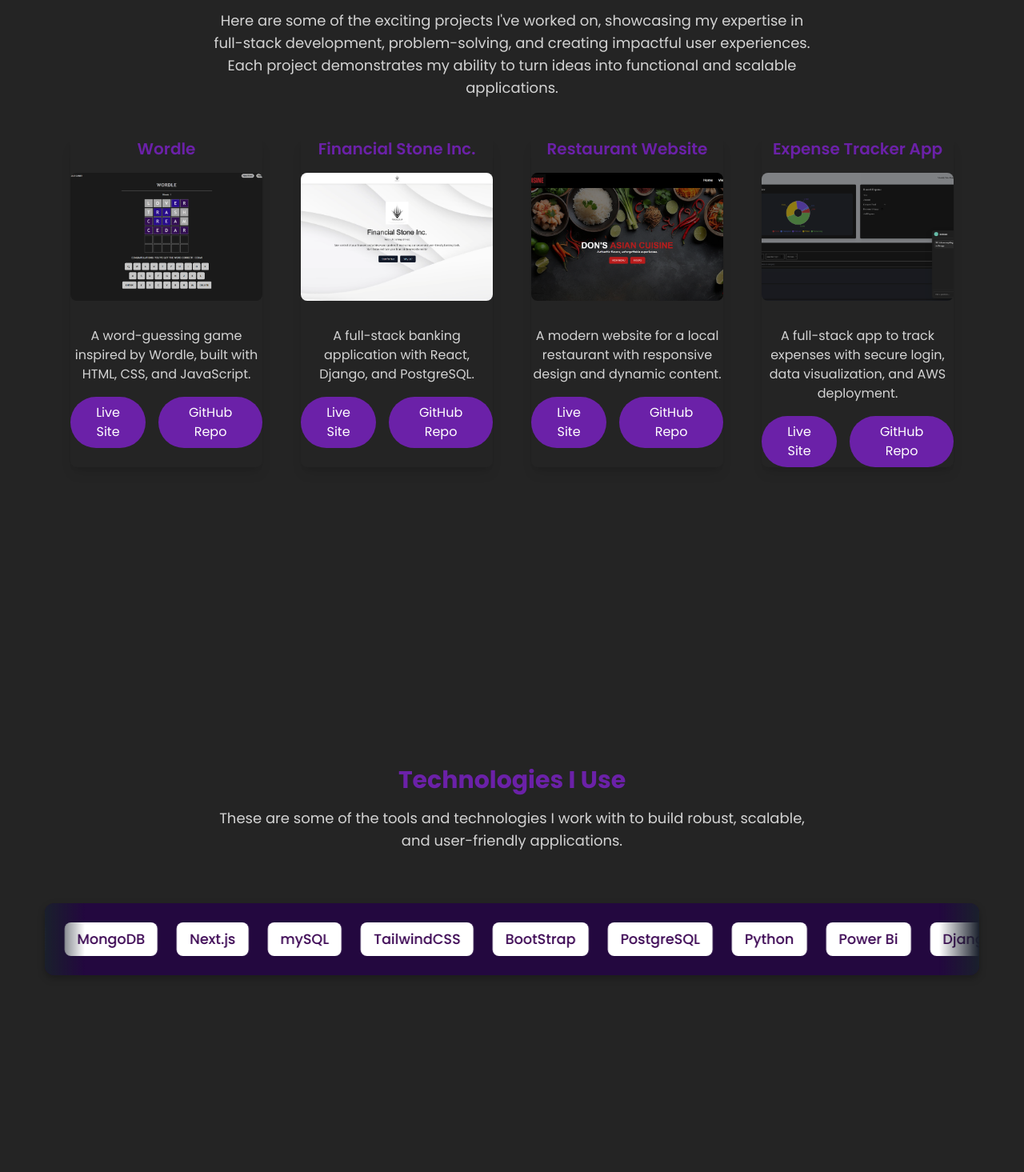
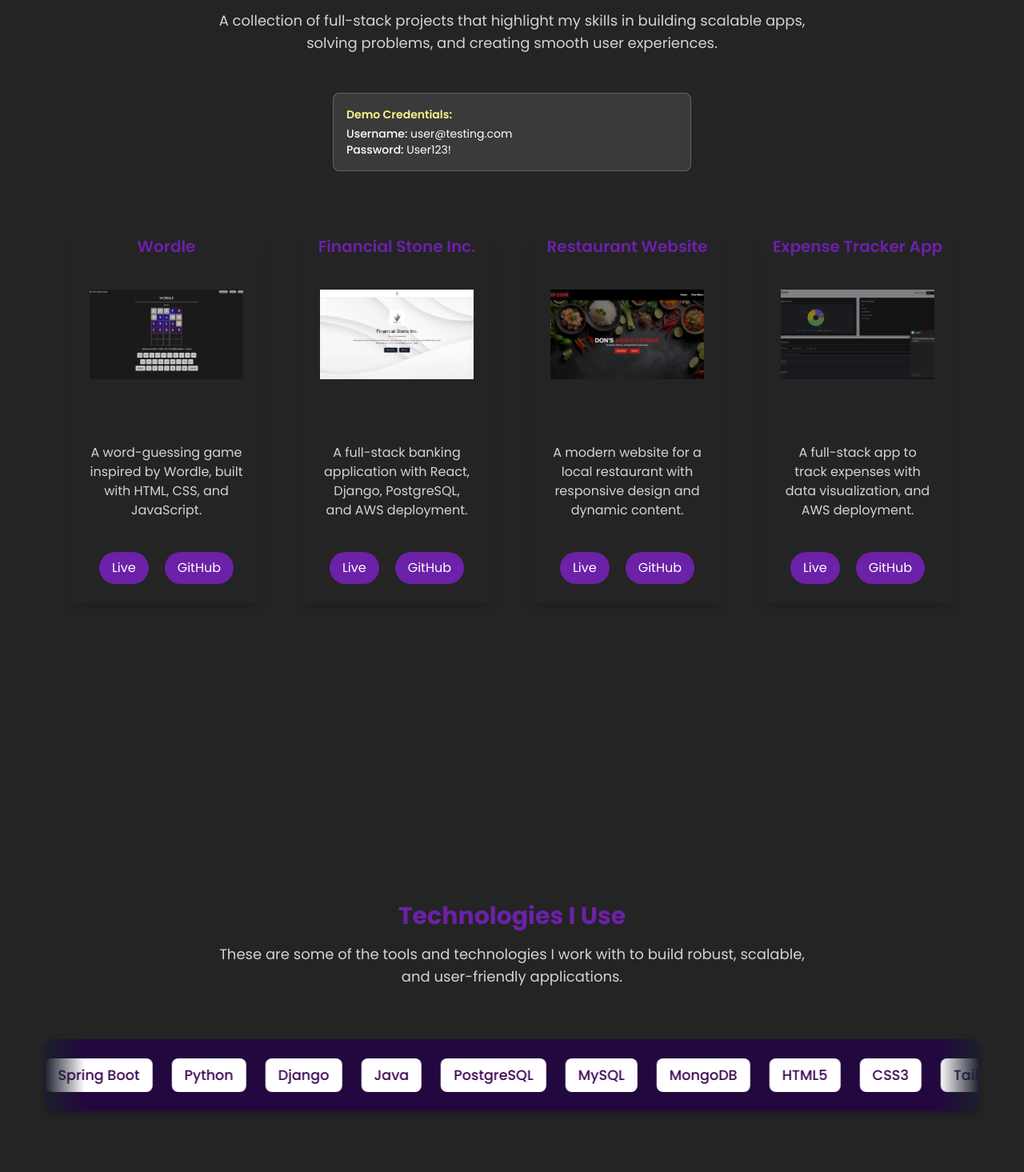
Before and after one commit to seannxh/PORTFOLIO, a React (Vite) app: page / in a window 1280 px wide. Shown: the part 1925-3390 px from the top of the page at 80% size. Built offline with nearby package versions, Linux system fonts and the light colour scheme; a web font is replaced by a local one.

Commit message:
updated portfolio, added project, cleaned up the style and wording

```diff
--- a/src/components/projects/project.tsx
+++ b/src/components/projects/project.tsx
@@ -11,10 +11,18 @@ const Projects: React.FC = () => {
       <div className="text-center mb-12">
         <h1 className="text-4xl font-bold text-purple-800 mb-4">Projects</h1>
         <p className="text-lg text-white opacity-80 max-w-3xl mx-auto">
-          Here are some of the exciting projects I've worked on, showcasing my
-          expertise in full-stack development, problem-solving, and creating
-          impactful user experiences. Each project demonstrates my ability to
-          turn ideas into functional and scalable applications.
+           A collection of full-stack projects that highlight my skills in building
+            scalable apps, solving problems, and creating smooth user experiences.
+        </p>
+      </div>
+
+      <div className="bg-white/10 border border-white/20 rounded-lg p-4 text-white text-sm max-w-md mx-auto mb-20">
+        <p className="font-semibold text-yellow-200 mb-1">Demo Credentials:</p>
+        <p>
+          <span className="font-medium">Username:</span> user@testing.com
+        </p>
+        <p>
+          <span className="font-medium">Password:</span> User123!
         </p>
       </div>
 
@@ -31,8 +39,8 @@ const Projects: React.FC = () => {
           {
             title: 'Financial Stone Inc.',
             image: bank,
-            description: 'A full-stack banking application with React, Django, and PostgreSQL.',
-            liveLink: 'https://bankapp-4gry.onrender.com',
+            description: 'A full-stack banking application with React, Django, PostgreSQL, and AWS deployment.',
+            liveLink: 'https://finacialstone.us/',
             repoLink: 'https://github.com/seannxh/BANKAPP',
           },
           {
@@ -45,21 +53,21 @@ const Projects: React.FC = () => {
           {
             title: "Expense Tracker App",
             image: expense,
-            description: "A full-stack app to track expenses with secure login, data visualization, and AWS deployment.",
+            description: "A full-stack app to track expenses with data visualization, and AWS deployment.",
             liveLink: 'http://expensefrontendreal.s3-website-us-east-1.amazonaws.com/login',
             repoLink: 'https://github.com/seannxh/ExpenseTrackerFE',
           }
         ].map((project, index) => (
-          <div key={index} className="flex flex-col items-center text-center rounded-lg shadow-lg hover:shadow-2xl transition">
+          <div key={index} className="w-50 flex flex-col items-center text-center rounded-lg shadow-lg hover:shadow-2xl transition">
             <h2 className="text-xl font-semibold text-purple-800 mb-4">{project.title}</h2>
-            <img src={project.image} alt={project.title} className="w-full h-40 object-cover rounded-lg mb-4" />
-            <p className="text-white opacity-80 mb-4 mt-4">{project.description}</p>
-            <div className="flex gap-4">
+            <img src={project.image} alt={project.title} className="w-full h-40 object-cover p-6 rounded-lg mb-4" />
+            <p className="text-white opacity-80 mb-4 p-6 mt-4">{project.description}</p>
+            <div className="flex gap-5 mb-6">
               <a href={project.liveLink} target="_blank" rel="noopener noreferrer" className="bg-purple-800 text-white px-4 py-2 rounded-full hover:bg-purple-600 transition">
-                Live Site
+                Live
               </a>
               <a href={project.repoLink} target="_blank" rel="noopener noreferrer" className="bg-purple-800 text-white px-4 py-2 rounded-full hover:bg-purple-600 transition">
-                GitHub Repo
+                GitHub
               </a>
             </div>
           </div>
--- a/src/components/techscroller/techscroller.tsx
+++ b/src/components/techscroller/techscroller.tsx
@@ -4,26 +4,34 @@ import './techscroller.css';
 const TechScroller: React.FC = () => {
 const technologies: string[] = [
   "JavaScript",
+  "TypeScript",
   "React",
   "Node.js",
   "Express.js",
+  "Spring Boot",
+  "Python",
+  "Django",
+  "Java",
+  "PostgreSQL",
+  "MySQL",
   "MongoDB",
-    "Next.js",
-    "mySQL",
+  "HTML5",
+  "CSS3",
   "TailwindCSS",
-    "BootStrap",
-    "PostgreSQL",
-    "Python",
-    "Power Bi",
-    "Django",
+  "Recharts",
+  "Bootstrap",
   "Git",
   "GitHub",
-    "TypeScript",
-    "HTML5",
-    "AWS Amplify",
-    "CSS3",
-    "JQuery",
+  "Maven",
+  "Postman",
+  "JUnit",
+  "Jest",
+  "Selenium",
+  "Docker",
+  "AWS",
+  "GitHub Actions",
 ];
+
 
   const techList = [...technologies, ...technologies, ...technologies];
 
```
Lines whose indentation alone changed are shown as unchanged.
